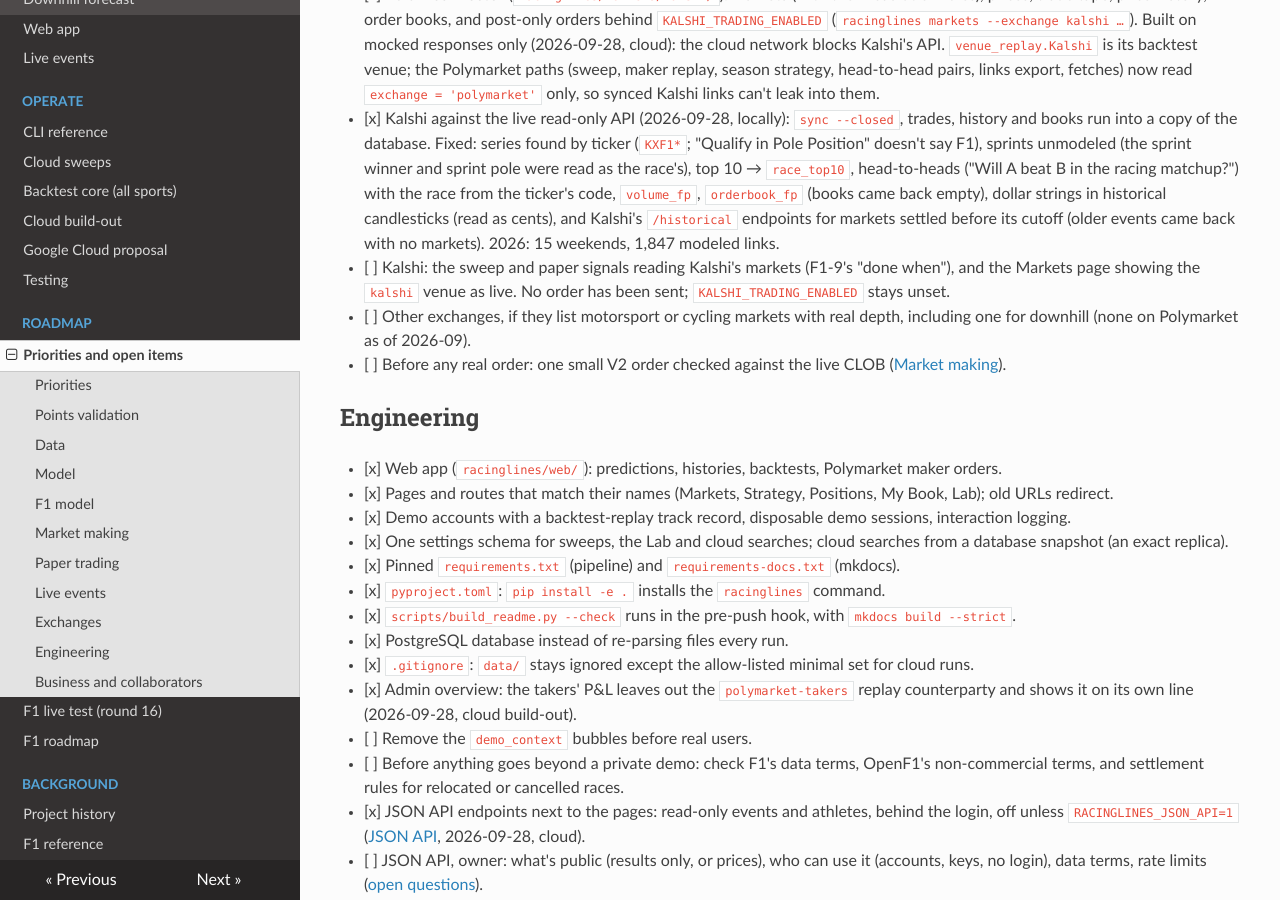
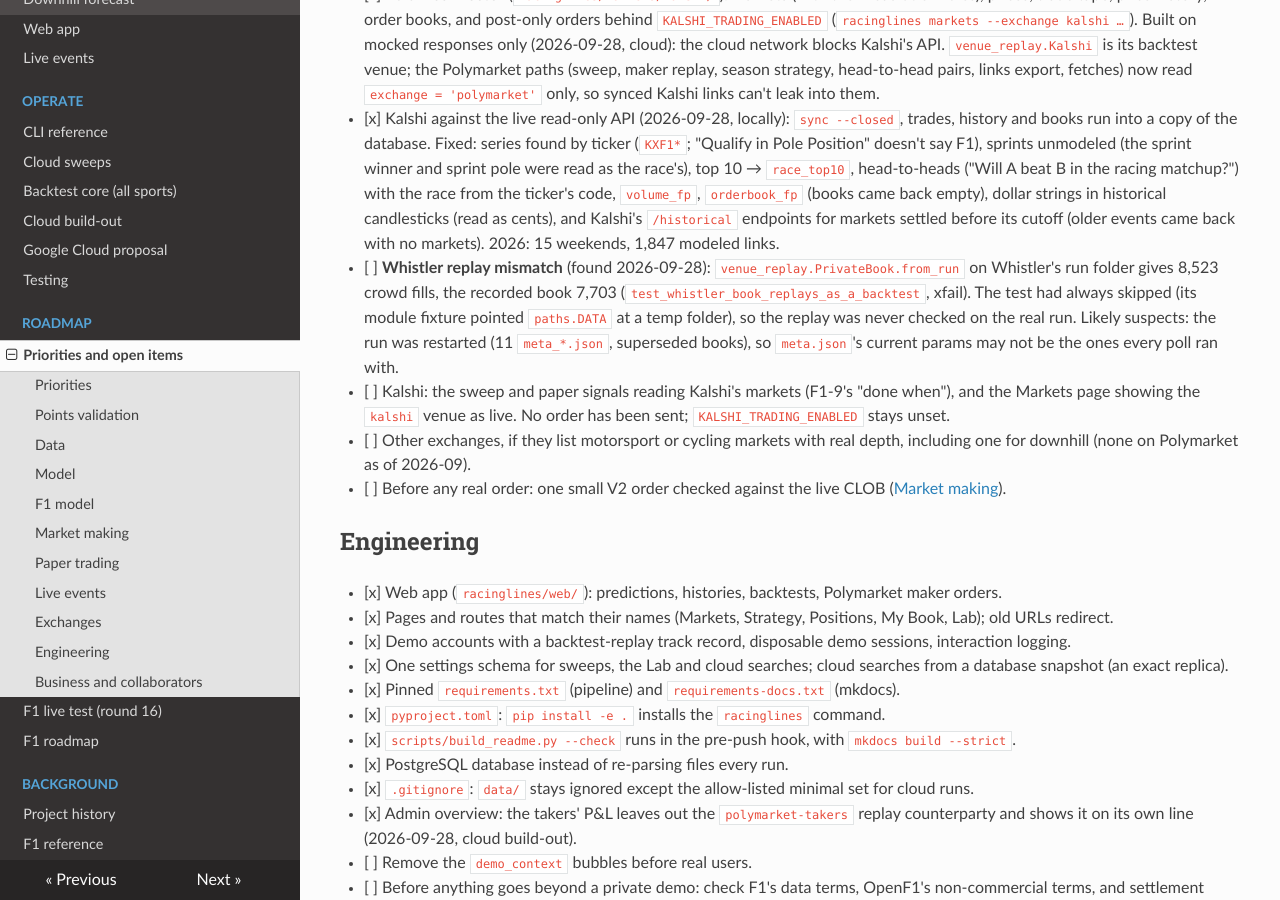
Before and after one commit to lalligagger/racinglines-public, an MkDocs documentation site: the page built from docs/todo.md, in a window 1280 px wide and 900 px high, scrolled down 6318 px. Built offline with MkDocs 1.6.1, drawn with Linux system fonts in a browser that asks for light colours; nearby versions of some CDN libraries.

Commit message:
Whistler replay test: read the real run folder (it always skipped); xfail the mismatch it finds
The module-scoped fixture points paths.DATA at a temp folder until the module ends, so
test_whistler_book_replays_as_a_backtest never saw data/runs/live/20260925_mtb_3. With the
path resolved at import it runs, and the replay gives 8,523 crowd fills vs the book's 7,703:
marked xfail(strict) and on the roadmap.

Co-Authored-By: Claude Opus 5.5 (1M context) <noreply@anthropic.com>

```diff
--- a/docs/todo.md
+++ b/docs/todo.md
@@ -296,6 +296,11 @@ Phase [F1-9](f1-roadmap.md#f1-9-more-exchanges-kalshi-others).
       race from the ticker's code, `volume_fp`, `orderbook_fp` (books came back empty), dollar strings in
       historical candlesticks (read as cents), and Kalshi's `/historical` endpoints for markets settled
       before its cutoff (older events came back with no markets). 2026: 15 weekends, 1,847 modeled links.
+- [ ] **Whistler replay mismatch** (found 2026-09-28): `venue_replay.PrivateBook.from_run` on Whistler's run
+      folder gives 8,523 crowd fills, the recorded book 7,703 (`test_whistler_book_replays_as_a_backtest`,
+      xfail). The test had always skipped (its module fixture pointed `paths.DATA` at a temp folder), so the
+      replay was never checked on the real run. Likely suspects: the run was restarted (11 `meta_*.json`,
+      superseded books), so `meta.json`'s current params may not be the ones every poll ran with.
 - [ ] Kalshi: the sweep and paper signals reading Kalshi's markets (F1-9's "done when"), and the Markets
       page showing the `kalshi` venue as live. No order has been sent; `KALSHI_TRADING_ENABLED` stays unset.
 - [ ] Other exchanges, if they list motorsport or cycling markets with real depth, including one for
```
Also changed, not shown: 1 other file.
